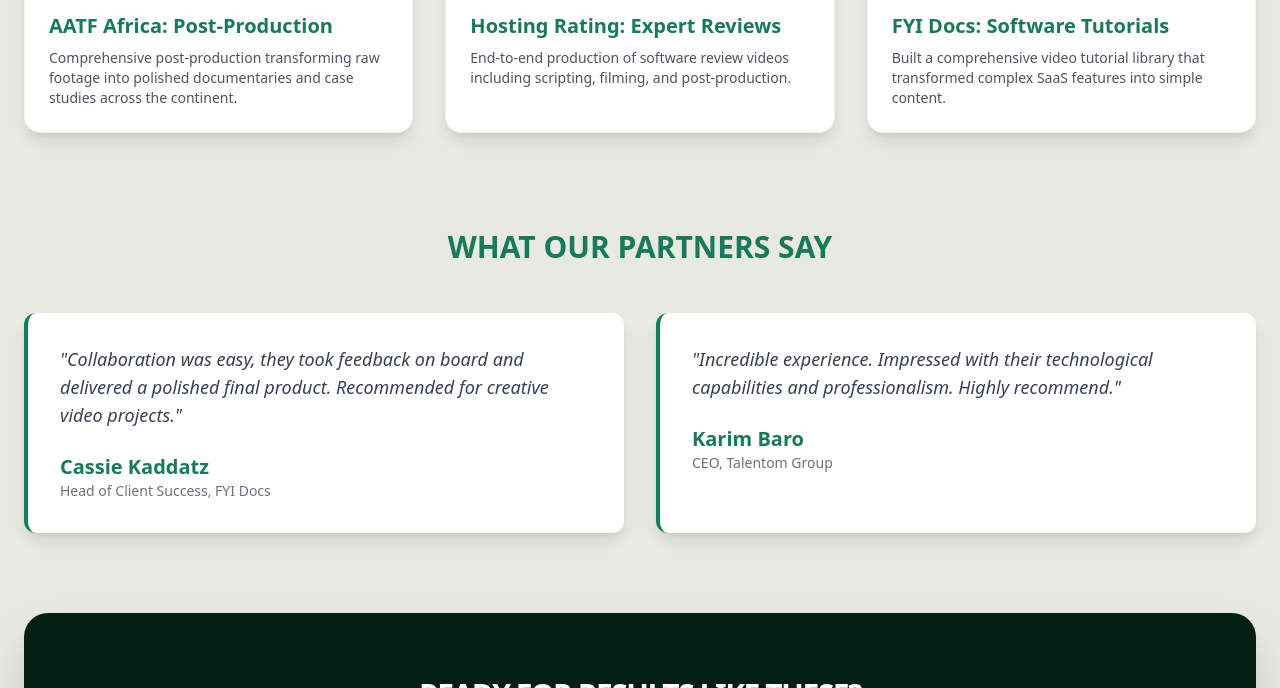
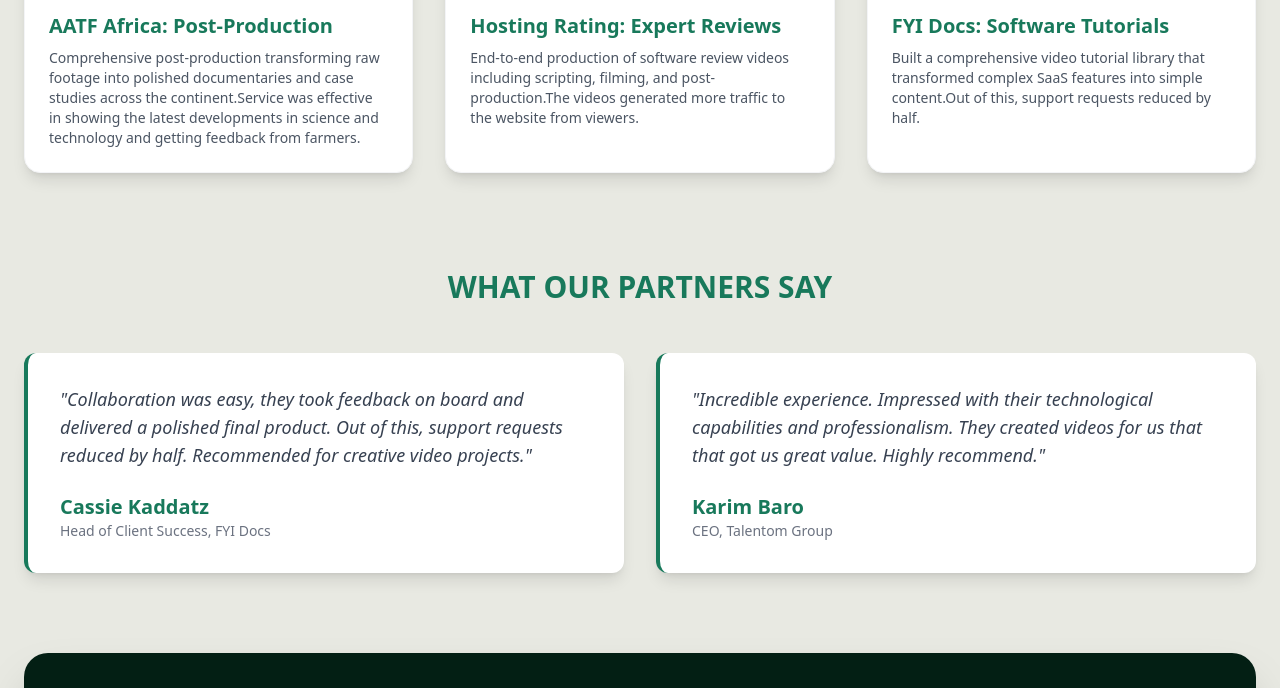
Before and after one commit to cheptionymutai/techtube-video-studio, a Jekyll site: the page portfolio.html, which Jekyll copies as it is, in a window 1280 px wide and 900 px high, scrolled down 224 px, cut to the strip 212-900 px from the top of the window. Built offline with Jekyll 4.4.1, drawn with Linux system fonts in a browser that asks for light colours; nearby versions of some CDN libraries.

Commit message:
Enhance project details and testimonials
Updated project descriptions and testimonials to highlight effectiveness and impact.

```diff
--- a/portfolio.html
+++ b/portfolio.html
@@ -61,7 +61,7 @@
                         <div class="absolute inset-0 flex items-center justify-center"><div class="w-12 h-12 bg-brand-accent rounded-full flex items-center justify-center shadow-xl"><svg class="w-6 h-6 text-brand-dark ml-1" fill="currentColor" viewBox="0 0 24 24"><path d="M8 5v14l11-7z"/></svg></div></div>
                     </div>
                     <h3 class="text-xl font-bold text-brand-primary">AATF Africa: Post-Production</h3>
-                    <p class="text-sm text-gray-600 mt-2">Comprehensive post-production transforming raw footage into polished documentaries and case studies across the continent.</p>
+                    <p class="text-sm text-gray-600 mt-2">Comprehensive post-production transforming raw footage into polished documentaries and case studies across the continent.Service was effective in showing the latest developments in science and technology and getting feedback from farmers.</p>
                 </div>
                 <!-- Case Study 2 -->
                 <div class="bg-white p-6 rounded-2xl shadow-lg border border-gray-100 hover:shadow-2xl transition-all">
@@ -70,7 +70,7 @@
                         <div class="absolute inset-0 flex items-center justify-center"><div class="w-12 h-12 bg-brand-accent rounded-full flex items-center justify-center shadow-xl"><svg class="w-6 h-6 text-brand-dark ml-1" fill="currentColor" viewBox="0 0 24 24"><path d="M8 5v14l11-7z"/></svg></div></div>
                     </div>
                     <h3 class="text-xl font-bold text-brand-primary">Hosting Rating: Expert Reviews</h3>
-                    <p class="text-sm text-gray-600 mt-2">End-to-end production of software review videos including scripting, filming, and post-production.</p>
+                    <p class="text-sm text-gray-600 mt-2">End-to-end production of software review videos including scripting, filming, and post-production.The videos generated more traffic to the website from viewers.</p>
                 </div>
                 <!-- Case Study 3 -->
                 <div class="bg-white p-6 rounded-2xl shadow-lg border border-gray-100 hover:shadow-2xl transition-all">
@@ -79,7 +79,7 @@
                         <div class="absolute inset-0 flex items-center justify-center"><div class="w-12 h-12 bg-brand-accent rounded-full flex items-center justify-center shadow-xl"><svg class="w-6 h-6 text-brand-dark ml-1" fill="currentColor" viewBox="0 0 24 24"><path d="M8 5v14l11-7z"/></svg></div></div>
                     </div>
                     <h3 class="text-xl font-bold text-brand-primary">FYI Docs: Software Tutorials</h3>
-                    <p class="text-sm text-gray-600 mt-2">Built a comprehensive video tutorial library that transformed complex SaaS features into simple content.</p>
+                    <p class="text-sm text-gray-600 mt-2">Built a comprehensive video tutorial library that transformed complex SaaS features into simple content.Out of this, support requests reduced by half.</p>
                 </div>
             </div>
 
@@ -87,13 +87,13 @@
             <div class="grid md:grid-cols-2 gap-8 mb-20 text-left">
                 <!-- Testimonial 1 -->
                 <div class="bg-white p-8 rounded-xl shadow-lg border-l-4 border-brand-primary">
-                    <p class="text-lg text-gray-700 italic mb-6">"Collaboration was easy, they took feedback on board and delivered a polished final product. Recommended for creative video projects."</p>
+                    <p class="text-lg text-gray-700 italic mb-6">"Collaboration was easy, they took feedback on board and delivered a polished final product. Out of this, support requests reduced by half. Recommended for creative video projects."</p>
                     <h4 class="text-xl font-bold text-brand-primary">Cassie Kaddatz</h4>
                     <p class="text-gray-500 text-sm">Head of Client Success, FYI Docs</p>
                 </div>
                 <!-- Testimonial 2 -->
                 <div class="bg-white p-8 rounded-xl shadow-lg border-l-4 border-brand-primary">
-                    <p class="text-lg text-gray-700 italic mb-6">"Incredible experience. Impressed with their technological capabilities and professionalism. Highly recommend."</p>
+                    <p class="text-lg text-gray-700 italic mb-6">"Incredible experience. Impressed with their technological capabilities and professionalism. They created videos for us that that got us great value. Highly recommend."</p>
                     <h4 class="text-xl font-bold text-brand-primary">Karim Baro</h4>
                     <p class="text-gray-500 text-sm">CEO, Talentom Group</p>
                 </div>
```
